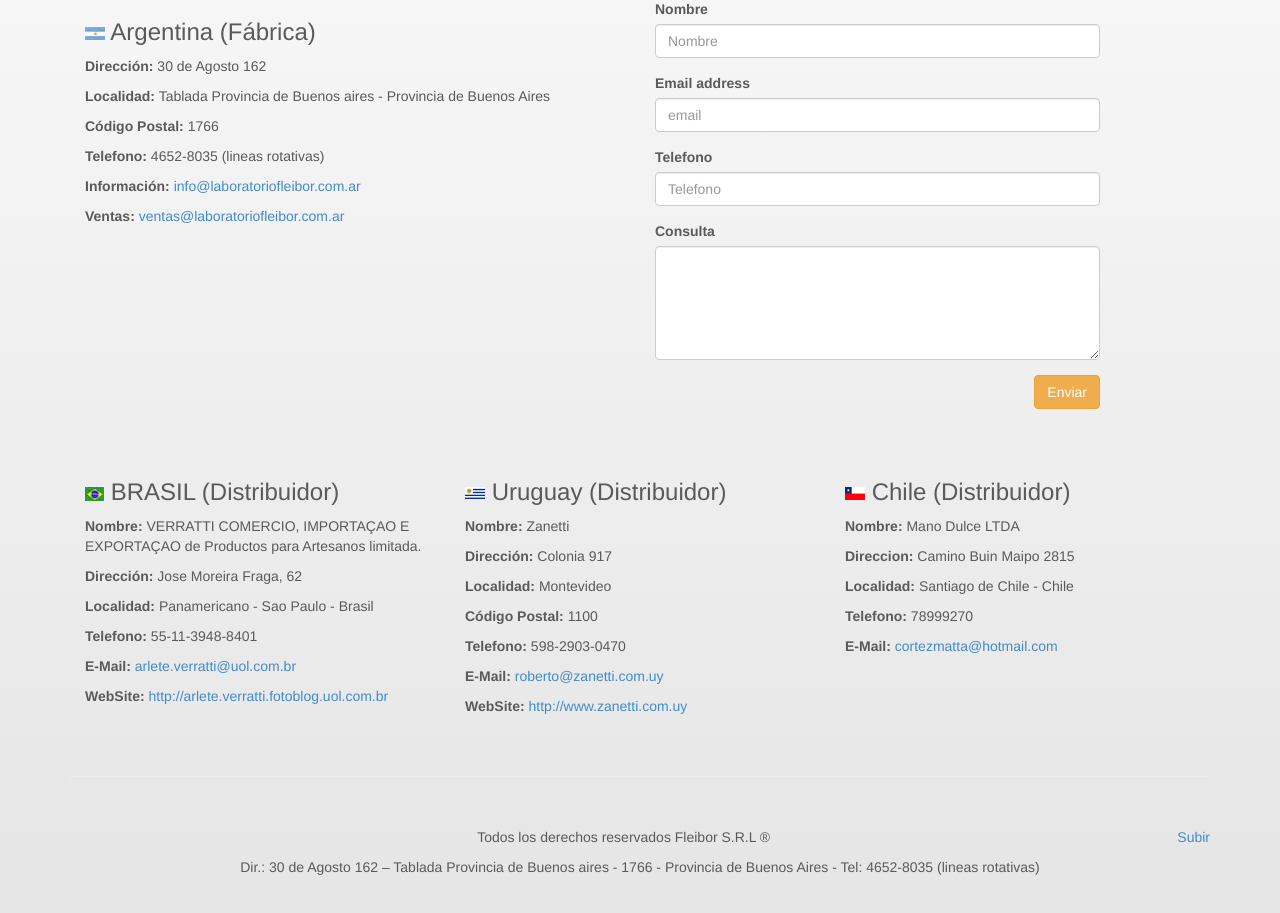
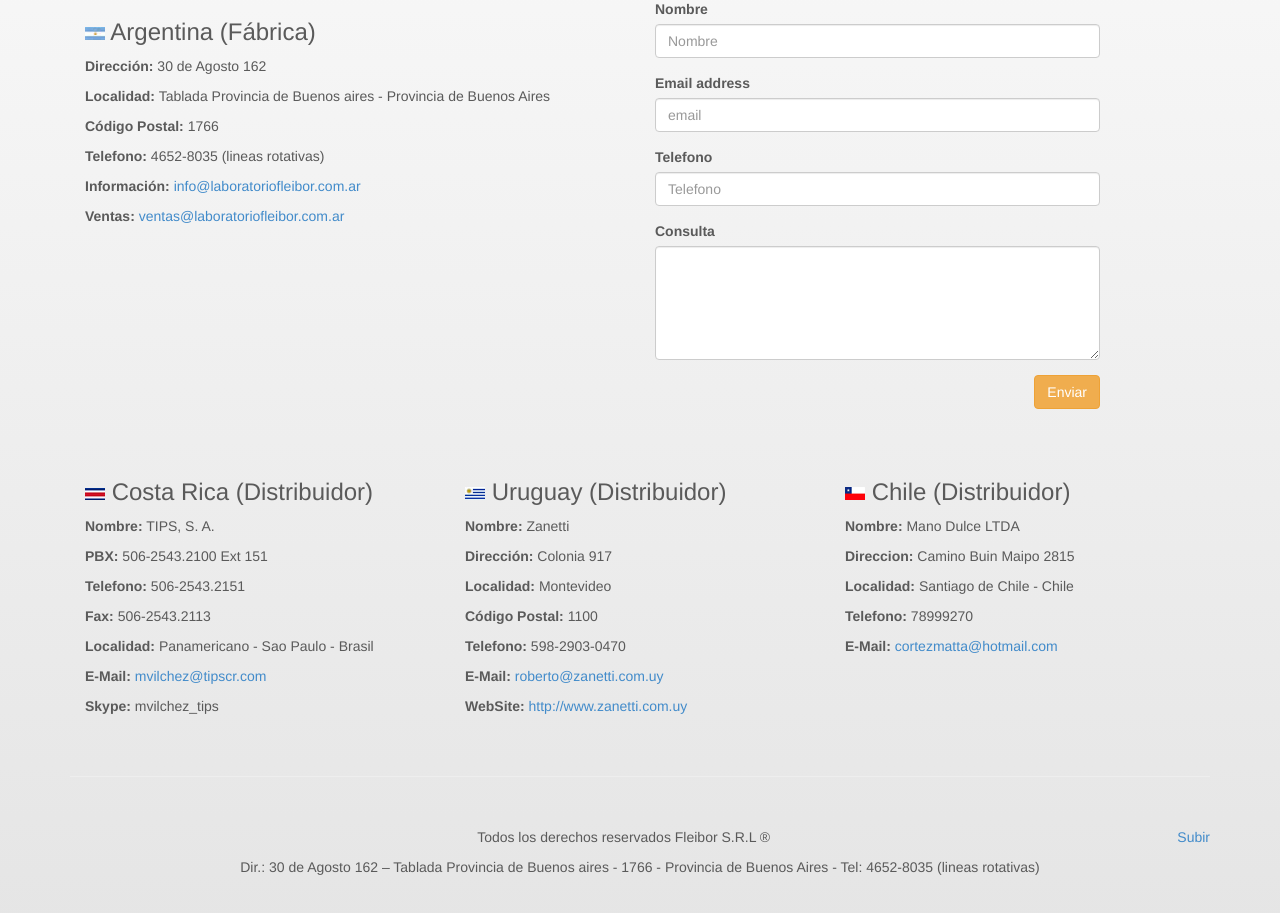
Before and after one commit to melloema/fleibor, a PHP site: page /contact.php in a window 1280 px wide. Shown: the part 478-1391 px from the top of the page. Run offline with PHP 8.4, Linux system fonts and the light colour scheme; data that the repository does not hold is empty.

Commit message:
cambio en contacto

```diff
--- a/contact.php
+++ b/contact.php
@@ -57,14 +57,15 @@
               <button type="submit" class="btn btn-warning pull-right">Enviar</button>
             </div>
           </form>
-          <div class="content brazil col-md-4">
-            <h3><img src="img/grasil_ch.jpg" alt="BRASIL" /> BRASIL (Distribuidor)</h3>
-            <p><span class="strong">Nombre:</span> VERRATTI COMERCIO, IMPORTAÇAO E EXPORTAÇAO de Productos para Artesanos limitada.</p>
-            <p><span class="strong">Dirección:</span> Jose Moreira Fraga, 62</p>
+          <div class="content costa-rica col-md-4">
+            <h3><img src="img/crica_ch.jpg" alt="BRASIL" /> Costa Rica (Distribuidor)</h3>
+            <p><span class="strong">Nombre:</span> TIPS, S. A.</p>
+            <p><span class="strong">PBX:</span> 506-2543.2100 Ext 151</p>
+            <p><span class="strong">Telefono:</span> 506-2543.2151</p>
+            <p><span class="strong">Fax:</span> 506-2543.2113</p>
             <p><span class="strong">Localidad:</span> Panamericano - Sao Paulo - Brasil</p>
-            <p><span class="strong">Telefono:</span> 55-11-3948-8401</p>
-            <p><span class="strong">E-Mail:</span><a href="MAILTO:arlete.verratti@uol.com.br"> arlete.verratti@uol.com.br </a></p>
-            <p><span class="strong">WebSite:</span><a href="http://arlete.verratti.fotoblog.uol.com.br" target="_blank"> http://arlete.verratti.fotoblog.uol.com.br</a></p>
+            <p><span class="strong">E-Mail:</span><a href="MAILTO:mvilchez@tipscr.com"> mvilchez@tipscr.com </a></p>
+            <p><span class="strong">Skype:</span> mvilchez_tips</p>
           </div>
           <div class="content uruguay col-md-4">
             <h3><img src="img/uru_ch.jpg" alt="uruguay" /> Uruguay (Distribuidor)</h3>
```
Also changed, not shown: br/contact.php (+8 -7 lines).
